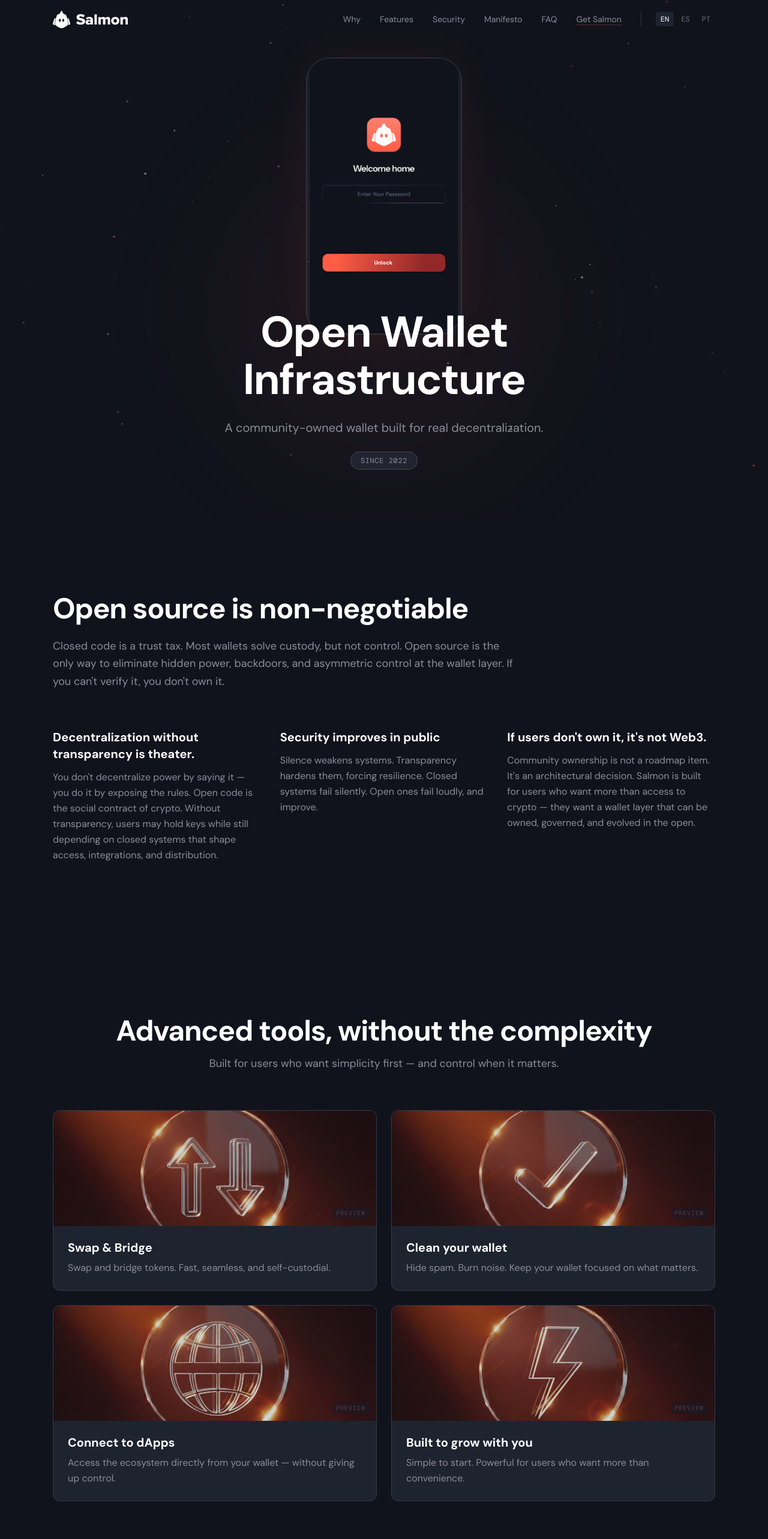
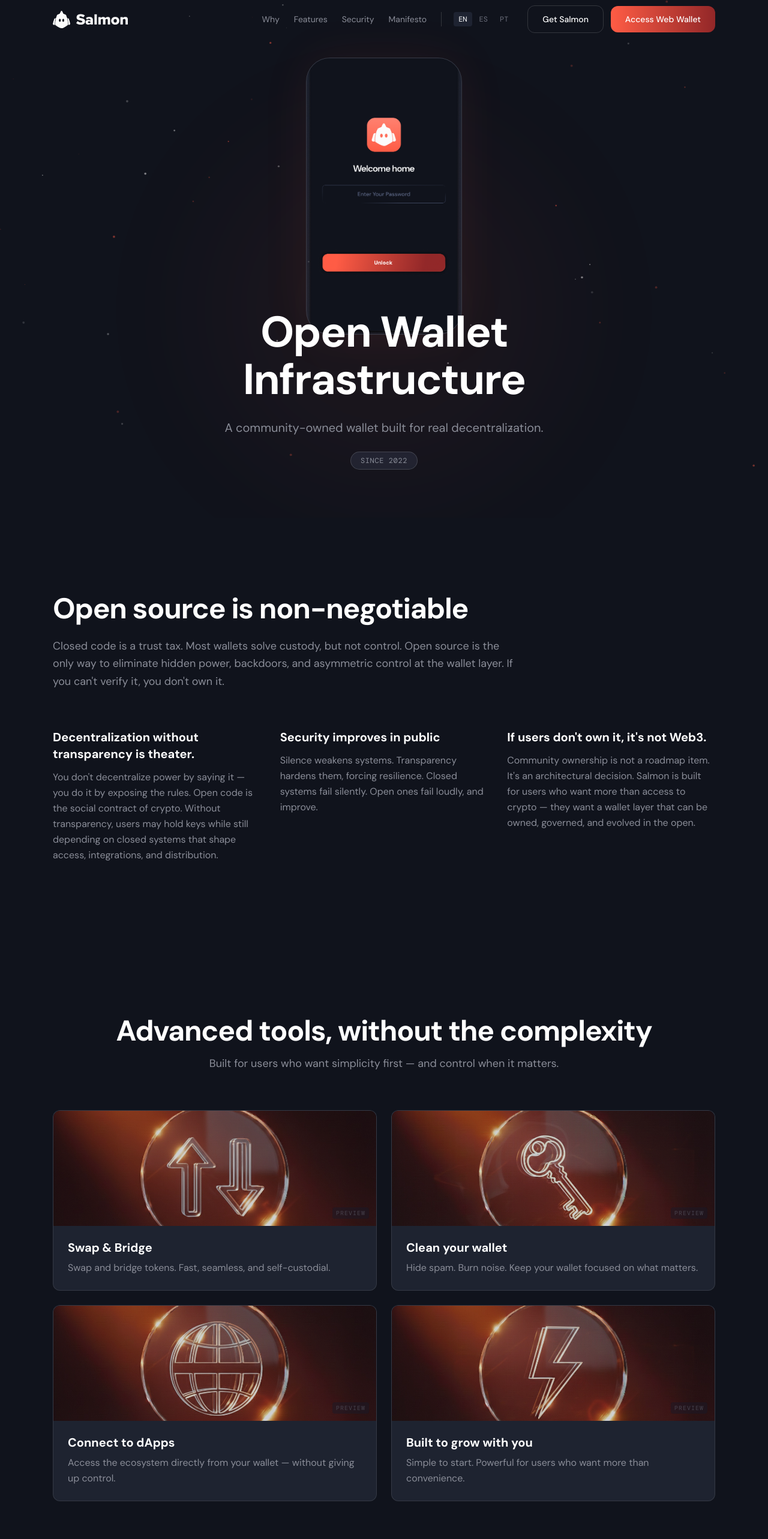
Before and after one commit to salmon-wallet/salmon-website, a Next.js app: page /en in a window 1280 px wide. Shown: the top 2566 px of the page at 60% size. Built offline with nearby package versions, Linux system fonts and the light colour scheme; a web font is replaced by a local one.

Commit message:
Add files via upload

```diff
--- a/components/CardSection.tsx
+++ b/components/CardSection.tsx
@@ -65,7 +65,7 @@
 
 const SECTION_CONFIG = {
   features: {
-    images: ['swap.jpeg', 'clean.jpeg', 'dapps.jpeg', 'grow.jpeg'] as const,
+    images: ['swap.jpeg', 'keys.jpeg', 'dapps.jpeg', 'grow.jpeg', 'openmodel.jpeg'] as const,
     iconSet: featureIcons,
     iconKeys: ['swap', 'clean', 'dapps', 'growth'] as const,
     glowClassName: '',
@@ -123,7 +123,7 @@
                 {/* Image area */}
                 <div className="relative h-40 sm:h-48 bg-bg-secondary overflow-hidden">
                   <Image
-                    src={`/images/${images[i]}`}
+                    src={`/images/${images[i % images.length]}`}
                     alt={item.title}
                     fill
                     className={imageClassName}
--- a/components/Footer.tsx
+++ b/components/Footer.tsx
@@ -4,7 +4,6 @@
 import { useTranslations } from 'next-intl';
 import { Link } from '@/lib/i18n/navigation';
 import { LINKS } from '@/lib/constants';
-import ScrollReveal from './ui/ScrollReveal';
 
 export default function Footer() {
   const t = useTranslations('footer');
@@ -13,7 +12,6 @@
     { label: t('xTwitter'), href: LINKS.twitter, external: true },
     { label: t('github'), href: LINKS.github, external: true },
     { label: t('medium'), href: LINKS.medium, external: true },
-    { label: t('telegram'), href: LINKS.telegram, external: true },
     { label: t('terms'), href: '/terms', external: false },
     { label: t('privacy'), href: '/privacy', external: false },
     { label: t('mediaKit'), href: LINKS.mediaKit, external: true },
@@ -24,7 +22,7 @@
 
       <div className="relative mx-auto max-w-6xl px-6 py-16">
         <div className="flex flex-col gap-10">
-          {/* Top row: logo + description + status */}
+          {/* Top row: logo + description */}
           <div className="flex flex-col sm:flex-row items-start sm:items-center justify-between gap-6">
             <div className="flex flex-col gap-3">
               <Link href="/" className="flex items-center gap-3">
@@ -47,19 +45,6 @@
                 {t('description')}
               </p>
             </div>
-
-            {/* Status indicator */}
-            <ScrollReveal direction="left" delay={0.1}>
-              <div className="flex items-center gap-2">
-                <span className="relative flex h-2.5 w-2.5">
-                  <span className="absolute inline-flex h-full w-full animate-ping rounded-full bg-success opacity-75" />
-                  <span className="relative inline-flex h-2.5 w-2.5 rounded-full bg-success" />
-                </span>
-                <span className="text-xs text-text-secondary font-mono">
-                  {t('status')}
-                </span>
-              </div>
-            </ScrollReveal>
           </div>
 
           {/* Links row */}
--- a/components/GetSalmon.tsx
+++ b/components/GetSalmon.tsx
@@ -161,8 +161,8 @@
               description={t('androidDescription')}
               href={LINKS.playStore}
               hoverTint="#3DDC84"
-              comingSoon
-              comingSoonLabel={t('comingSoon')}
+              expandable
+              qrLabel={t('android')}
               downloadLabel={t('download')}
               showQrLabel={t('showQr')}
               hideQrLabel={t('hideQr')}
--- a/components/Navbar.tsx
+++ b/components/Navbar.tsx
@@ -16,7 +16,7 @@
 import { routing } from '@/lib/i18n/routing';
 import GradientButton from './ui/GradientButton';
 
-const NAV_KEYS = ['why', 'features', 'security', 'manifesto', 'faq'] as const;
+const NAV_KEYS = ['why', 'features', 'security', 'manifesto'] as const;
 
 export default function Navbar() {
   const t = useTranslations('nav');
@@ -114,8 +114,8 @@
           </Link>
 
           {/* Desktop Right Navigation */}
-          <div className="hidden lg:flex items-center gap-8 ml-auto">
-            <div className="flex items-center gap-8">
+          <div className="hidden lg:flex items-center gap-6 ml-auto">
+            <div className="flex items-center gap-6">
               {NAV_KEYS.map((key, i) => (
                 <a
                   key={key}
@@ -125,16 +125,10 @@
                   {t(key)}
                 </a>
               ))}
-              <a
-                href="#get-salmon"
-                className="text-sm text-text-secondary hover:text-text-primary transition-colors duration-300 underline decoration-accent/30 underline-offset-4 hover:decoration-accent"
-              >
-                {t('getSalmon')}
-              </a>
             </div>
 
             {/* Language switcher */}
-            <div className="flex items-center gap-1 border-l border-border-subtle pl-6">
+            <div className="flex items-center gap-1 border-l border-border-subtle pl-5">
               {routing.locales.map((l) => (
                 <Link
                   key={l}
@@ -148,6 +142,15 @@
                   {l.toUpperCase()}
                 </Link>
               ))}
+            </div>
+
+            <div className="flex items-center gap-3">
+              <GradientButton variant="secondary" href="#get-salmon" className="px-4 py-2">
+                {t('getSalmon')}
+              </GradientButton>
+              <GradientButton variant="primary" href={LINKS.webWallet} className="px-4 py-2">
+                {t('accessWebWallet')}
+              </GradientButton>
             </div>
           </div>
 
@@ -262,6 +265,9 @@
                 <GradientButton variant="primary" href="#get-salmon">
                   {t('getSalmon')}
                 </GradientButton>
+                <GradientButton variant="secondary" href={LINKS.webWallet}>
+                  {t('accessWebWallet')}
+                </GradientButton>
               </motion.div>
             </motion.div>
           </motion.div>
```
